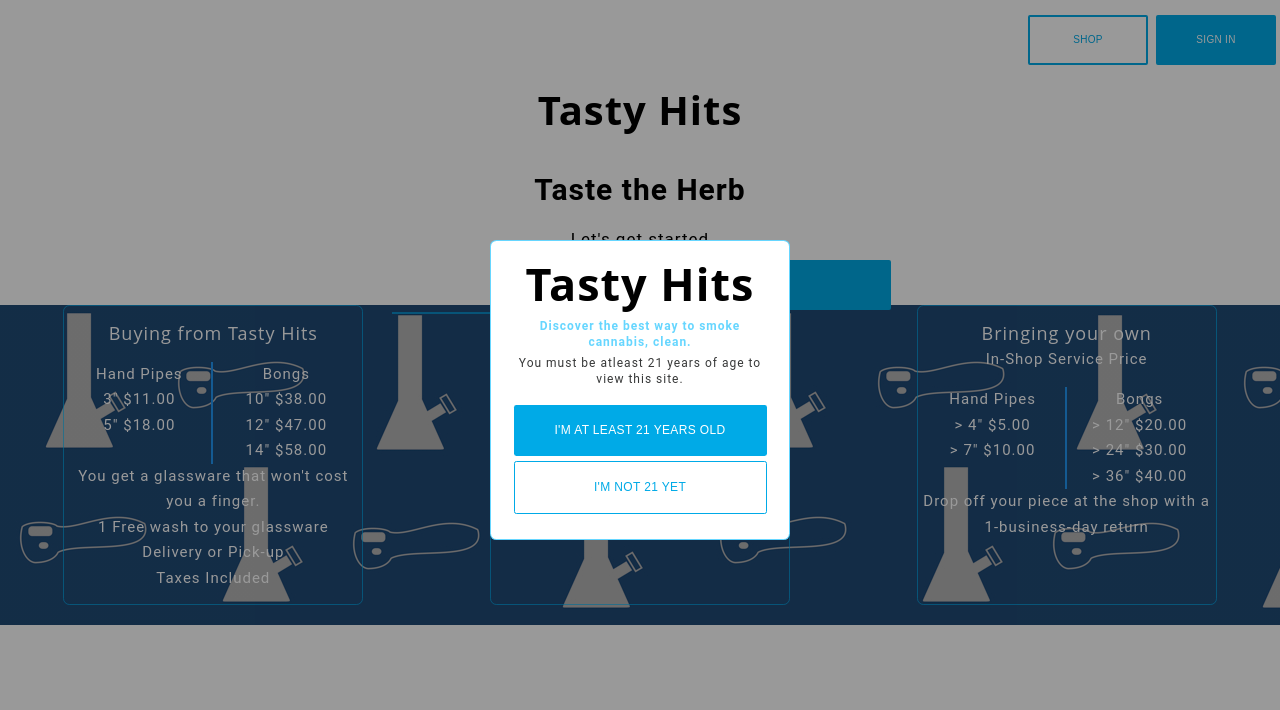
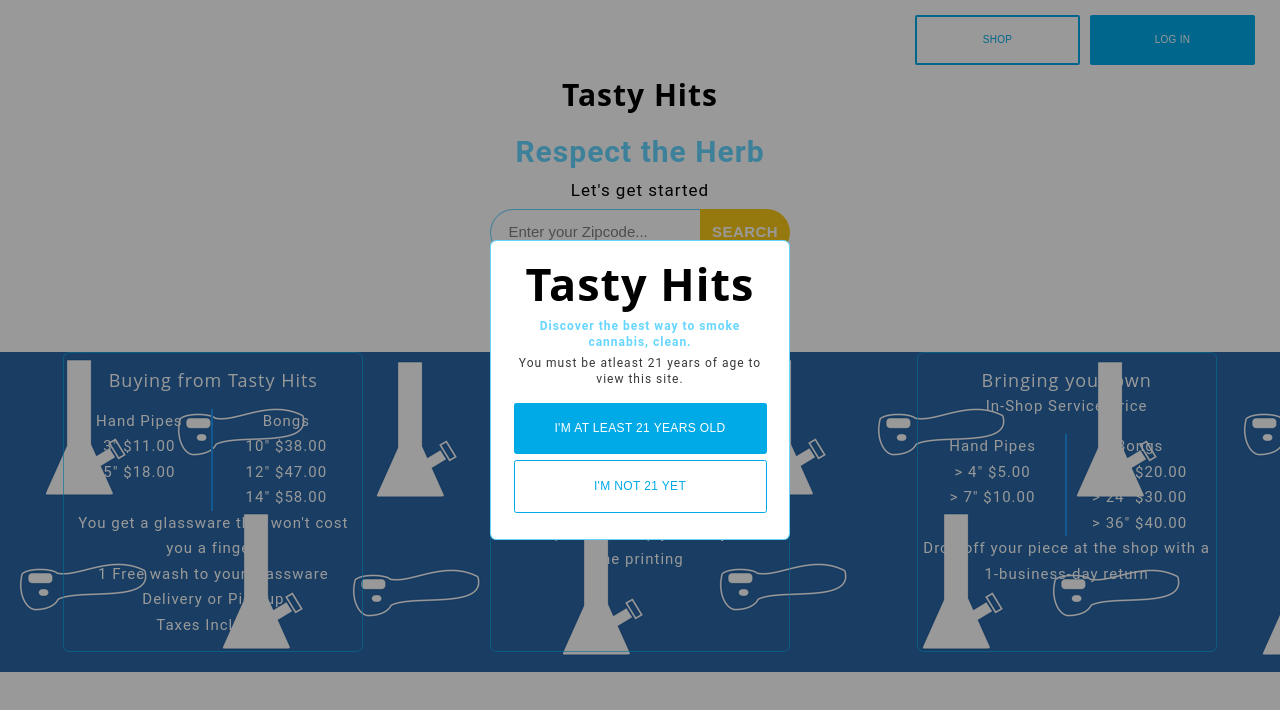
Before and after one commit to tastyhit/front-end, a React (Create React App) app: page / in a window 1280 px wide. Shown: the top 710 px of the page. Built offline with nearby package versions, Linux system fonts and the light colour scheme.

Commit message:
Redone with landing page

```diff
--- a/src/assets/css/landing.css
+++ b/src/assets/css/landing.css
@@ -9,20 +9,19 @@
 .top-bar {
   display:flex;
   flex-direction: row;
-  width:20%;
+  width:350px;
+  margin-right: 2em;
+  margin-left: 2em;
 }
 
 .top-bar .box {
   margin: 1.5em 1.5%;
 }
 
-/* Name */
-.top-header{
-  margin-top: 1em;
-}
+/* Title */
 
 .top-header h1 {
-  font-size: 4em;
+  font-size: 3em;
   color: black;
   /*text-shadow: 2px 2px black;*/ /*might be better without*/
   cursor: default;
@@ -31,20 +30,58 @@
 }
 
 /*Lets get started*/
+.zipcode-wrapper{
+  max-width:30em;
+  width:100%;
+  display:flex;
+  justify-content: center;
+
+  border-radius: 3em;
+
+}
+
+.zipinput-wrapper{
+  width:70%;
+  display:flex;
+  justify-content: center;
+  align-items: center;
+  border-top-color: rgba(0, 187, 255, 0.6);
+  border-top-style: solid;
+  border-top-width: 1px;
+  border-bottom-color: rgba(0, 187, 255, 0.6);
+  border-bottom-style: solid;
+  border-bottom-width: 1px;
+  border-left-color: rgba(0, 187, 255, 0.6);
+  border-left-style: solid;
+  border-left-width: 1px;
+  border-image-outset: 0;
+  border-image-repeat: stretch;
+  border-image-slice: 100%;
+  border-image-source: none;
+  border-image-width: 1;
+  border-radius: 3em 0 0 3em;
+}
+
 .zipCode {
-  height:100px;
+  margin-top:1.2em;
+  height:200px;
 }
 
 .zipCode h2 {
   color: black;
-  margin-top: 1.5em;
   font-size: 1.7em;
   cursor: default;
 }
 
 .zipCode h2:first-of-type{
+  padding: .5em 0;
   font-weight: bold;
   font-size: 3em;
+  color:rgba(0,187,255,0.6)
+}
+
+.zipCode h2:last-child{
+  padding-top: 1.5em;
 }
 
 .inputContainer {
@@ -65,7 +102,7 @@
   flex-direction: row;
   flex-wrap: wrap;
   justify-content: flex-end;
-  background:linear-gradient(to bottom,rgba(7, 7,7 ,0.3),rgba(7,7,7 ,0.3)), url(../images/background.jpg) repeat;
+  background: url(../images/background.jpg) repeat;
 }
 
 .box-title h1 {
--- a/src/assets/css/layer.js
+++ b/src/assets/css/layer.js
@@ -4,10 +4,9 @@
 
 export const Button = styled.button`
     background: transparent;
-    border-radius 0.2em;
+    border-radius: 0.2em;
     border: 2px solid #00AAE7;
     color:#00AAE7;
-    margin: 0.2em 0.3em;
     padding: 1.2em;
     cursor: pointer;
     font-weight:400;
@@ -31,21 +30,16 @@
 export const Input = styled.input`
   background: none;
   border: none;
-  margin-right: 1em;
   padding: 5px 0 8px 15px;
-  width: 15em;
   font-size: 1.5em;
-  color: white;
-  box-shadow: 0 2px rgba(0,187,255,0.6);
+  color: black;
   transition: .8s cubic-bezier(.2,.8,.2,1);
   ::placeholder {
-    color: white;
+    color: grey;
     padding-left: 5px;
   }
   :focus {
-    border: 1px #2196f3 solid;
-    background: black;
-    opacity: 0.6;
+    color:black;
   }
   ${props =>
     props.primary &&
--- a/src/components/AgeCheck.js
+++ b/src/components/AgeCheck.js
@@ -22,14 +22,15 @@
     background:transparent;
     color:#00AAE7;
     border:.1em solid #00AAE7;
+    margin-top:.5em;
     `}
   &:hover{
-     box-shadow:.1em .1em 2em grey;
+     box-shadow:.1em .1em 1.5em grey;
     }
 `;
 
 
-const AgeCheck = ({age, google}) => (
+const AgeCheck = ({ age, google }) => (
   <div className='agecheck-wrapper'>
     <AgeCard>
       <Title primary>Tasty Hits</Title>
--- a/src/components/NavBar.js
+++ b/src/components/NavBar.js
@@ -8,7 +8,7 @@
         <div className='topbar-wrapper'>
             <div className='top-bar'>
                 <Button className='box'>Shop</Button>
-                <Button className='box' primary>Sign in</Button>
+                <Button className='box' primary>Log in</Button>
             </div>
         </div>
     )
--- a/src/components/Zipcode.js
+++ b/src/components/Zipcode.js
@@ -3,6 +3,19 @@
 import { Redirect } from 'react-router-dom';
 
 import { Button, Input } from '../assets/css/layer'
+import styled from 'styled-components';
+
+
+const ZipButton = styled(Button)`
+  background-color: rgb(250, 202, 24);
+  border:none;
+  border-radius: 0 3em 3em 0;
+  font-size:1.5em;
+  font-weight:bold;
+  padding:.8em;
+  width:30%;
+`;
+
 
 const zipcodes = ['90280', '90201',
     '90255', '90001',
@@ -30,7 +43,7 @@
 
     //Checking if its qualify  and showing zipcode to user
 
-    checkAge = (e) =>{
+    checkAge = (e) => {
 
     }
 
@@ -63,18 +76,18 @@
     render() {
         return (
             <div className='zipCode'>
-                <h2>Taste the Herb</h2>
+                <h2>Respect the Herb</h2>
                 <h2>Let's get started</h2>
                 <form onSubmit={this.checkZipCode} className='inputContainer'>
-                    <Input label='Enter zipCode' type='text' name='zipcode'
-                        value={this.state.zipcode} onChange={this.inputHandler} maxLength='5' placeholder='ex: 90280' />
-                    <div className='ls-five'>
-                        <Button type='submit' primary>Submit</Button>
+                    <div class='zipcode-wrapper'>
+                        <div class='zipinput-wrapper'>
+                            <Input label='Enter zipCode' type='text' name='zipcode'
+                                value={this.state.zipcode} onChange={this.inputHandler} maxLength='5' placeholder='Enter your Zipcode...' />
+                        </div>
+                        <ZipButton type='submit' primary>Search</ZipButton>
                     </div>
-
                 </form>
                 <h2>{this.state.city}</h2>
-                <h2>{this.state.error}</h2>
                 {this.state.nextpage ? (
                     <Redirect to='/welcome' />
                 ) : null}
```
Lines whose indentation alone changed are shown as unchanged.
